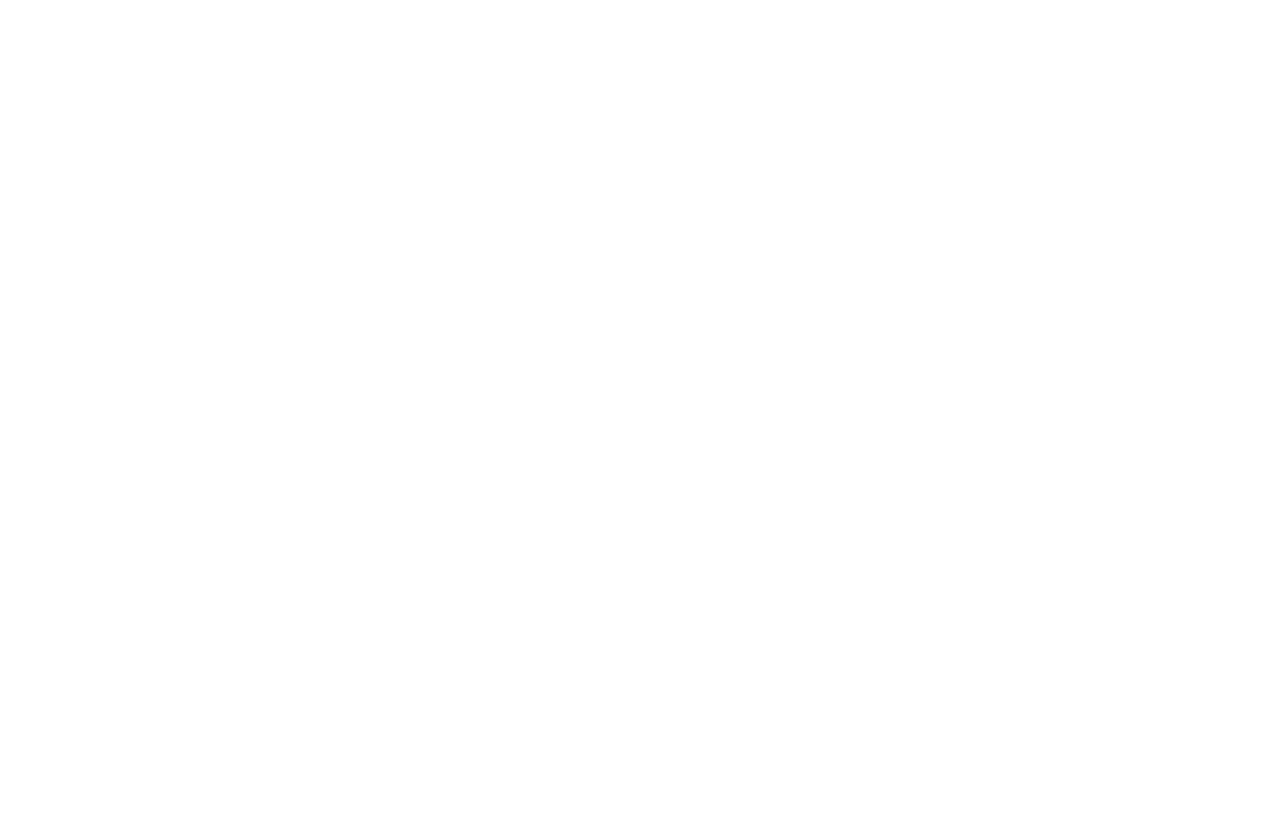
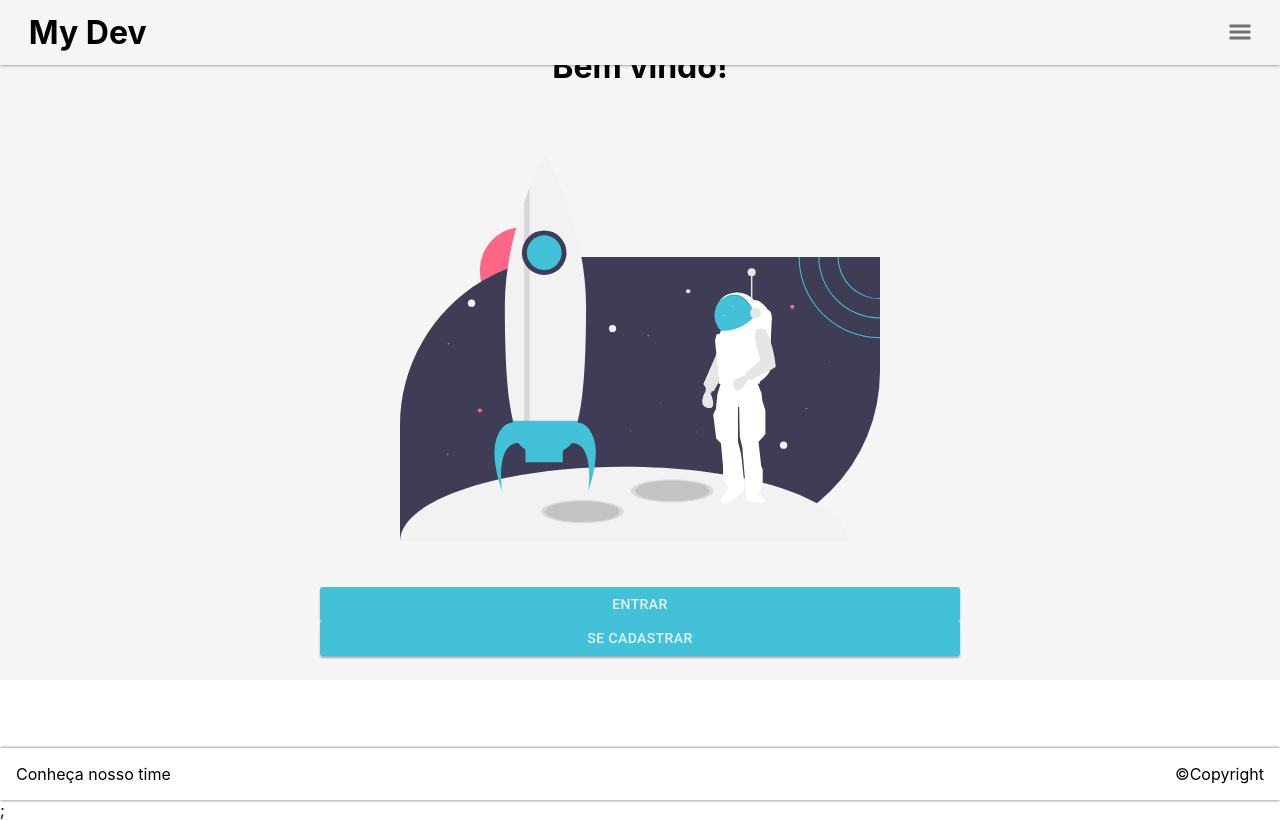
Before and after one commit to KevinWis/MyStack, a React (Create React App) app: page / in a window 1280 px wide. Built offline with nearby package versions, Linux system fonts and the light colour scheme.

Commit message:
implementando Routes ao projeto

```diff
--- a/src/App.js
+++ b/src/App.js
@@ -1,7 +1,11 @@
+import Routes from "./routes";
+
 function App() {
   return (
     <div className="App">
-      <main></main>
+      <main>
+        <Routes />
+      </main>
     </div>
   );
 }
--- a/src/pages/landing/index.jsx
+++ b/src/pages/landing/index.jsx
@@ -13,15 +13,15 @@
         <Header></Header>
         <Container>
           <h1>Bem vindo!</h1>
-          <img src={WelcomeImage}></img>
+          <WelcomeImage width="30rem" height="30rem" />
           <ButtonsContainer>
             <DefaultButton
               value={"Entrar"}
-              _onClick={() => history.push("Login")}
+              _onClick={() => history.push("/login")}
             ></DefaultButton>
             <DefaultButton
               value={"Se cadastrar"}
-              _onClick={() => history.push("Register")}
+              _onClick={() => history.push("/register")}
             ></DefaultButton>
           </ButtonsContainer>
         </Container>
--- a/src/routes.js
+++ b/src/routes.js
@@ -1,14 +1,28 @@
 import { Switch, Route } from "react-router-dom";
+import Landing from "./pages/landing";
+import MemberCard from "./components/members/memberCard";
+import Login from "./pages/login";
 
 const Routes = () => {
-  <Switch>
-    <Route exact path="/"></Route>
-    <Route path="/members"></Route>
-    <Route path="/login"></Route>
-    <Route exact path="/register/1"></Route>
-    <Route exact path="/register/2"></Route>
-    <Route path="/profile/:id"></Route>
-  </Switch>;
+  return (
+    <>
+      <Switch>
+        <Route exact path="/">
+          <Landing />
+        </Route>
+        <Route path="/members">
+          <MemberCard />
+        </Route>
+        <Route path="/login">
+          <Login />
+        </Route>
+        <Route exact path="/register/1"></Route>
+        <Route exact path="/register/2"></Route>
+        <Route path="/profile/:id"></Route>
+      </Switch>
+      ;
+    </>
+  );
 };
 
 export default Routes;
```
